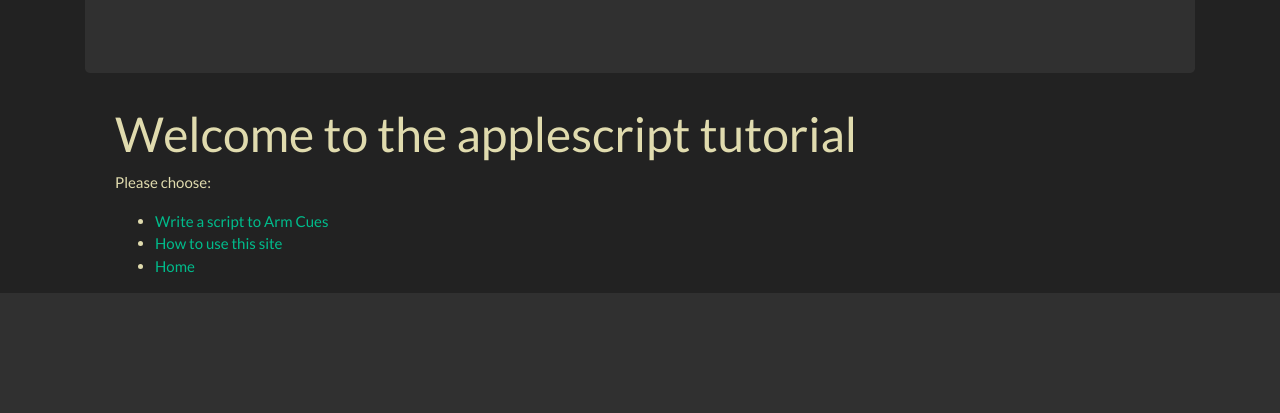
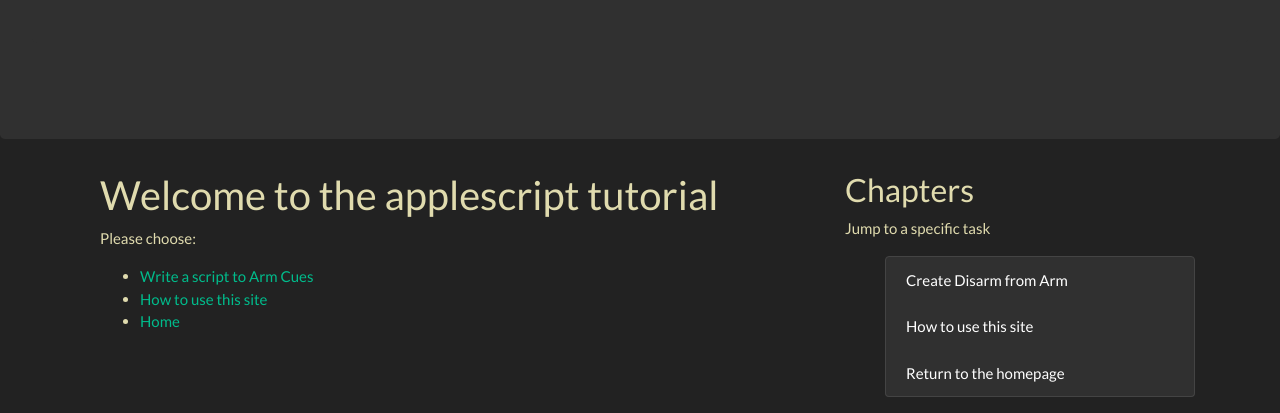
Before and after one commit to robotlightsyou/qtemp, a Django app: template core/scripts/templates/scripts/index.html in a window 1280 px wide. Shown: the part 613-1026 px from the top of the page. Before the commit the page ends 906 px from the top, so only its background shows below. Run offline with Django 3.2, Linux system fonts and the light colour scheme; the template is opened without the code that fills it, so the values that code supplies are empty; some libraries are stand-ins or nearby versions.

Commit message:
basic layout and css
added darkly theme from https://bootswatch.com/darkly/

```diff
--- a/core/scripts/templates/scripts/base.html
+++ b/core/scripts/templates/scripts/base.html
@@ -26,7 +26,7 @@
 
 <body>
     <nav class="navbar navbar-expand-lg navbar-dark bg-primary">
-        <a class="navbar-brand" href="#">Navbar</a>
+        <a class="navbar-brand" href="{% url 'scripts-index' %}">robotlightsyou</a>
         <button class="navbar-toggler" type="button" data-toggle="collapse" data-target="#navbarColor01" aria-controls="navbarColor01" aria-expanded="false" aria-label="Toggle navigation">
             <span class="navbar-toggler-icon"></span>
         </button>
@@ -34,20 +34,20 @@
         <div class="collapse navbar-collapse" id="navbarColor01">
             <ul class="navbar-nav mr-auto">
             <li class="nav-item active">
-                <a class="nav-link" href="#">Home
+                <a class="nav-link" href="{% url 'scripts-index' %}">Home
                 <span class="sr-only">(current)</span>
                 </a>
             </li>
             <li class="nav-item">
-                <a class="nav-link" href="#">Features</a>
+                <a class="nav-link" href="{% url 'howto' %}">How To</a>
             </li>
             <li class="nav-item">
-                <a class="nav-link" href="#">Pricing</a>
+                <a class="nav-link" href="#">Chapters</a>
             </li>
             <li class="nav-item">
-                <a class="nav-link" href="#">About</a>
+                <a class="nav-link" href="#">Template</a>
             </li>
-            <li class="nav-item dropdown">
+            {% comment %} <li class="nav-item dropdown">
                 <a class="nav-link dropdown-toggle" data-toggle="dropdown" href="#" role="button" aria-haspopup="true" aria-expanded="false">Dropdown</a>
                 <div class="dropdown-menu">
                     <a class="dropdown-item" href="#">Action</a>
@@ -56,7 +56,7 @@
                     <div class="dropdown-divider"></div>
                     <a class="dropdown-item" href="#">Separated link</a>
                 </div>
-            </li>
+            </li> {% endcomment %}
             </ul>
             <form class="form-inline my-2 my-lg-0">
                 <input class="form-control mr-sm-2" type="text" placeholder="Search">
@@ -65,14 +65,13 @@
         </div>
     </nav>
 
-    <div class="container">
         <div class="jumbotron">
             {% block jumbo %}
                 <style>
                     {% comment %} #jum {color:red;} {% endcomment %}
                     #jum {text-align: center;}
                 </style>
-                <h1 id='jum'>robotlightsyou QLab Applescript Tutotrial</h1>
+                <h1 id='jum'>QLab Applescript Tutotrial</h1>
                 {% comment %} <h1 class="display-3">Hello, world!</h1>
                 <p class="lead">This is a simple hero unit, a simple jumbotron-style component for calling extra attention to featured content or information.</p>
                 <hr class="my-4">
@@ -83,8 +82,27 @@
             {% endblock jumbo %}
         </div>
 
-        <div class='container'>
-            {% block content %}{% endblock content %}
+    <div class="container">
+        <div class='row'>
+            <div class="col-md-8">
+                {% block content %}{% endblock content %}
+            </div>
+
+            <div class="col-md-4">
+                <div class="content-section">
+                    <h3>Chapters</h3>
+        {% comment %} <!--          <p class='text-muted'>You can put any information here you'd like.--> {% endcomment %}
+                    <p class='text'>Jump to a specific task
+                        <ul>
+                            <div class="list-group">
+                                <a href="{% url 'arm' %}" class="list-group-item list-group-item-action">Create Disarm from Arm</a>
+                                <a href="{% url 'howto' %}" class="list-group-item list-group-item-action">How to use this site</a>
+                                <a href="{% url 'scripts-index' %}" class="list-group-item list-group-item-action">Return to the homepage</a>
+                            </div>
+                        </ul>
+                    </p>
+                </div>
+            </div>
         </div>
     </div>
 </body>
--- a/core/scripts/templates/scripts/index.html
+++ b/core/scripts/templates/scripts/index.html
@@ -4,19 +4,22 @@
 {% block jumbo %}
     <div class="jumbotron">
         <div class="container text-center text-lg-left">
-
+        <style>
+            h1 {font-size:8vw;
+            text-align:center;}
+        </style>
+        <h1>robot <span style="color:#F39C12;font-weight:bold">lights</span> you</h1>
             <div class="row">
                 <div class="col-lg-8">
-                    <h1 class="display-4">Learn to use applescript by hacking existing templates</h1>
+                    <h3 class="display-4">Learn to use applescript by hacking existing templates</h3>
             <p class="lead">Start with simple scripts. Modify them to suit your needs and learn the ins and outs. Work your way up to contributing new scripts.</p>
                     <span class="text-center d-inline-block">
                     <a class="btn btn-primary btn-lg w-100" href="{% url 'howto' %}" role="button">Read more</a>
                     {% comment %} <p class="text-muted">10 Planned Lessons</p> {% endcomment %}
                     </span>
-
                 </div>
                 <div class="col-lg-4 align-items-center d-flex">
-                    <img src="{% static "media/qlab-icon-animation.gif" %}" alt="" class="img-fluid">
+                    <img src="{% static "media/beaker.png" %}" alt="" class="img-fluid">
                 </div>
             </div>
         </div>
@@ -25,7 +28,7 @@
 {% block content %}
 
     <div class='container'>
-        <h1>Welcome to the applescript tutorial</h1>
+        <h2>Welcome to the applescript tutorial</h2>
         <p>Please choose:
             <ul>
                 <li><a href="{% url 'arm' %}">Write a script to Arm Cues</a></li>
@@ -36,4 +39,5 @@
         </p>
     </div>
 
+
 {% endblock content %}
```
